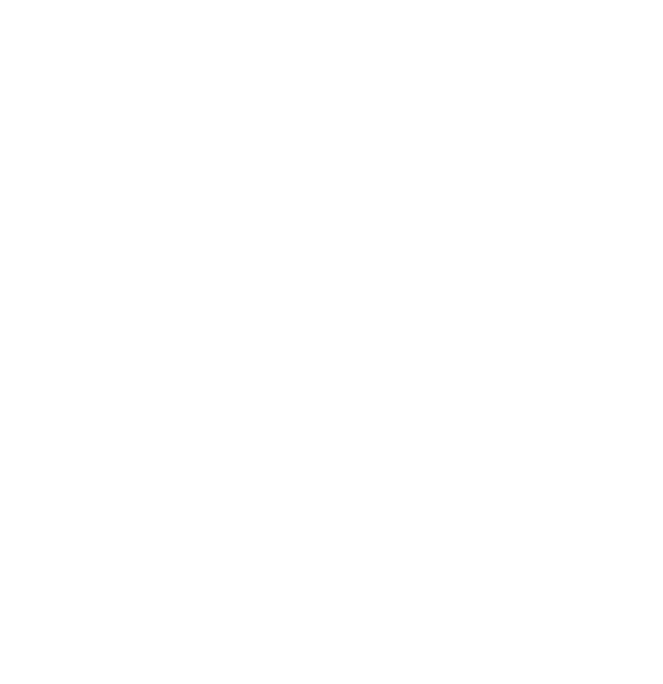
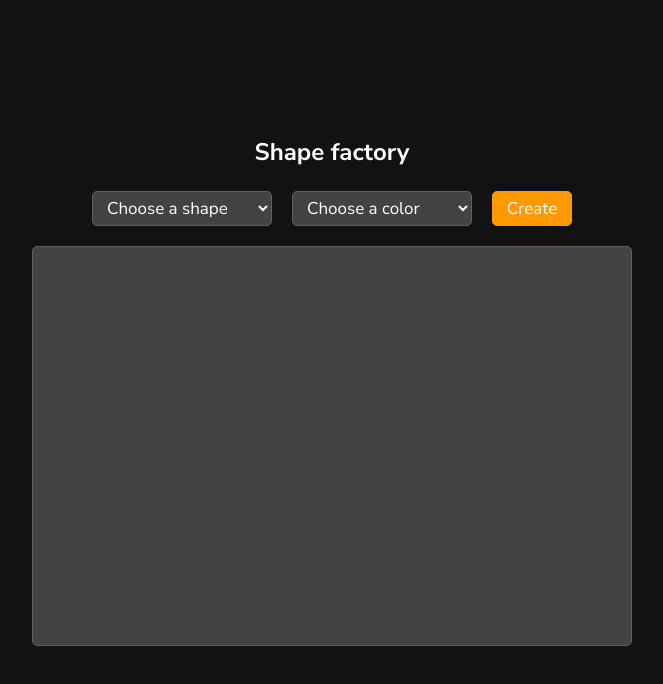
Before and after one commit to GabeNicholauson/Shape-Factory, a plain HTML site: page index.html in a window 1280 px wide. Shown: the whole page, without its empty margins (308-971 px from the left). Drawn offline with Linux system fonts and the light colour scheme.

Commit message:
created layout

```diff
--- a/assets/style/index.css
+++ b/assets/style/index.css
@@ -1 +1,101 @@
 @import './reset.css';
+
+:root {
+    --app-blue: #4e4eff;
+    --app-green: #9f0;
+    --app-orange: #f90;
+    --app-pink: #f09;
+    --app-purple: #90f;
+    --app-bg-color: #121212;
+    --app-input-color: #434343;
+    --app-input-border-color: #606060;
+    --app-margin: 20px;
+}
+
+body {
+    background-color: var(--app-bg-color);
+}
+
+main {
+    height: 100vh;
+}
+
+h2 {
+    text-align: center;
+}
+
+.hidden {
+    display: none;
+}
+
+/**********************************
+    Form
+**********************************/
+form {
+    display: flex;
+    justify-content: center;
+}
+
+form select, .create {
+    height: 35px;
+    font-size: 17px;
+}
+
+form select {
+    width: 180px;
+    padding: 0 10px;
+}
+
+.create {
+    width: 80px;
+    background-color: var(--app-orange);
+    border: 1px solid var(--app-orange);
+}
+
+form select:nth-child(2), .create {
+    margin-left: var(--app-margin);
+}
+
+/**********************************
+    Shapes box
+**********************************/
+.grid-container {
+    width: 600px;
+    height: 400px;
+    margin-inline: auto;
+    justify-content: space-evenly;
+    grid-template-columns: 100px 100px 100px 100px 100px 100px;
+    grid-template-rows: 100px 100px 100px 100px;
+}
+
+.square {
+    background-color: var(--app-blue);
+    width: 80px;
+    height: 80px;
+    border-radius: 50%;
+}
+/**********************************
+    Same properties
+**********************************/
+
+main, .grid-container {
+    display: grid;
+    place-items: center;
+}
+
+h2, form select, .create {
+    color: #fff;
+}
+
+h2, form, .grid-container {
+    margin-bottom: var(--app-margin);
+}
+
+form select, .grid-container {
+    background-color: var(--app-input-color);
+    border: 1px solid var(--app-input-border-color);
+}
+
+form select, .create, .grid-container {
+    border-radius: 5px;
+}
--- a/index.html
+++ b/index.html
@@ -16,6 +16,36 @@
         <script src="assets/script/index.js" type="module"></script>
     </head>
     <body>
+        <main>
+            <div class="container">
+                <section class="factory">
 
+                    <h2>Shape factory</h2>
+
+                    <form>
+
+                        <select class="select-shape" name="shapes" value="Choose a shape">
+                            <option class="hidden">Choose a shape</option>
+                            <option>Circle</option>
+                            <option>Square</option>
+                        </select>
+                        <select class="select-color" name="colors">
+                            <option class="hidden">Choose a color</option>
+                            <option>Blue</option>
+                            <option>Green</option>
+                            <option>Orange</option>
+                            <option>Pink</option>
+                            <option>Purple</option>
+                        </select>
+                        <input type="button" class="create" value="Create">
+                    </form>
+
+                    <div class="grid-container">
+
+                    </div>
+
+                </section>
+            </div>
+        </main>
     </body>
 </html>
```
